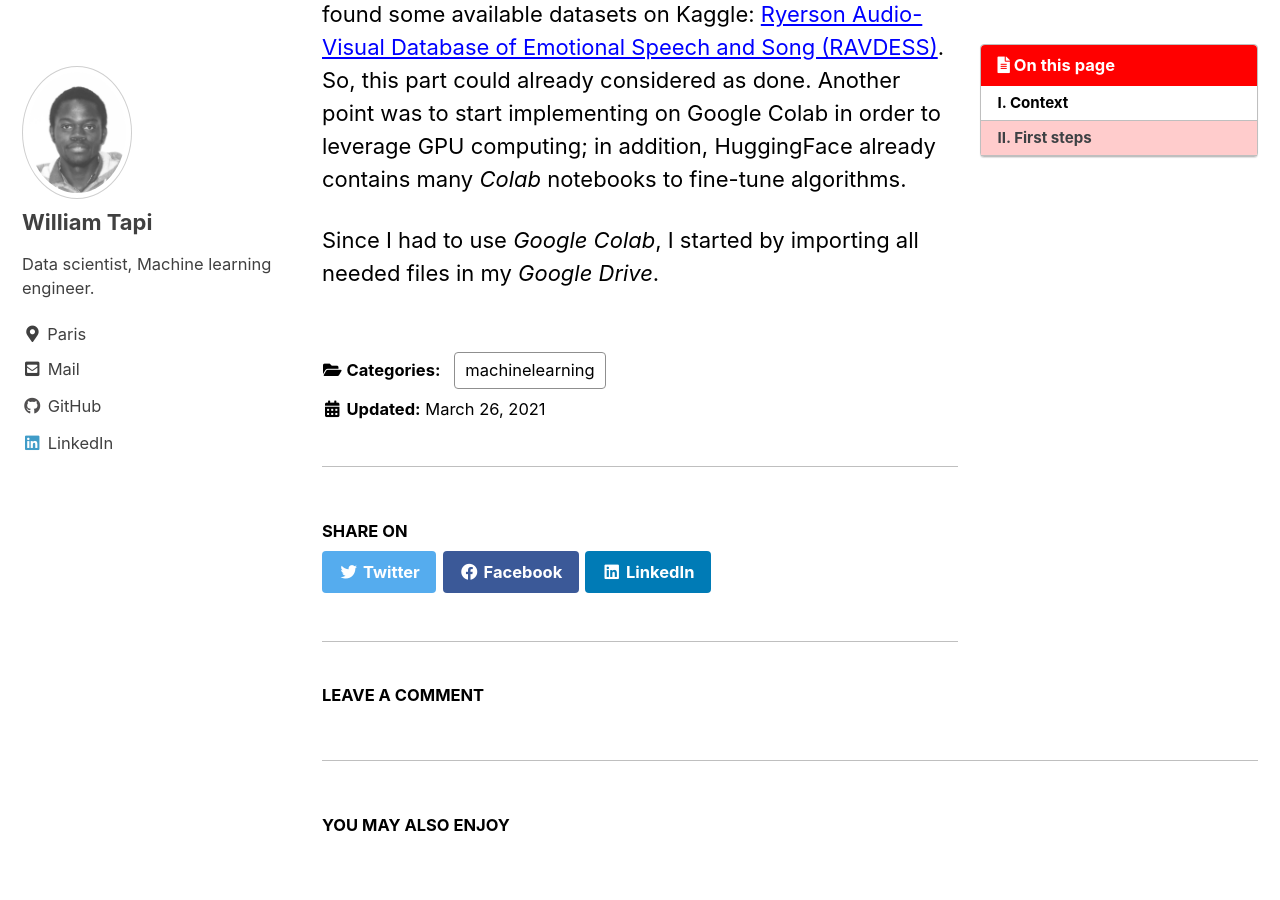
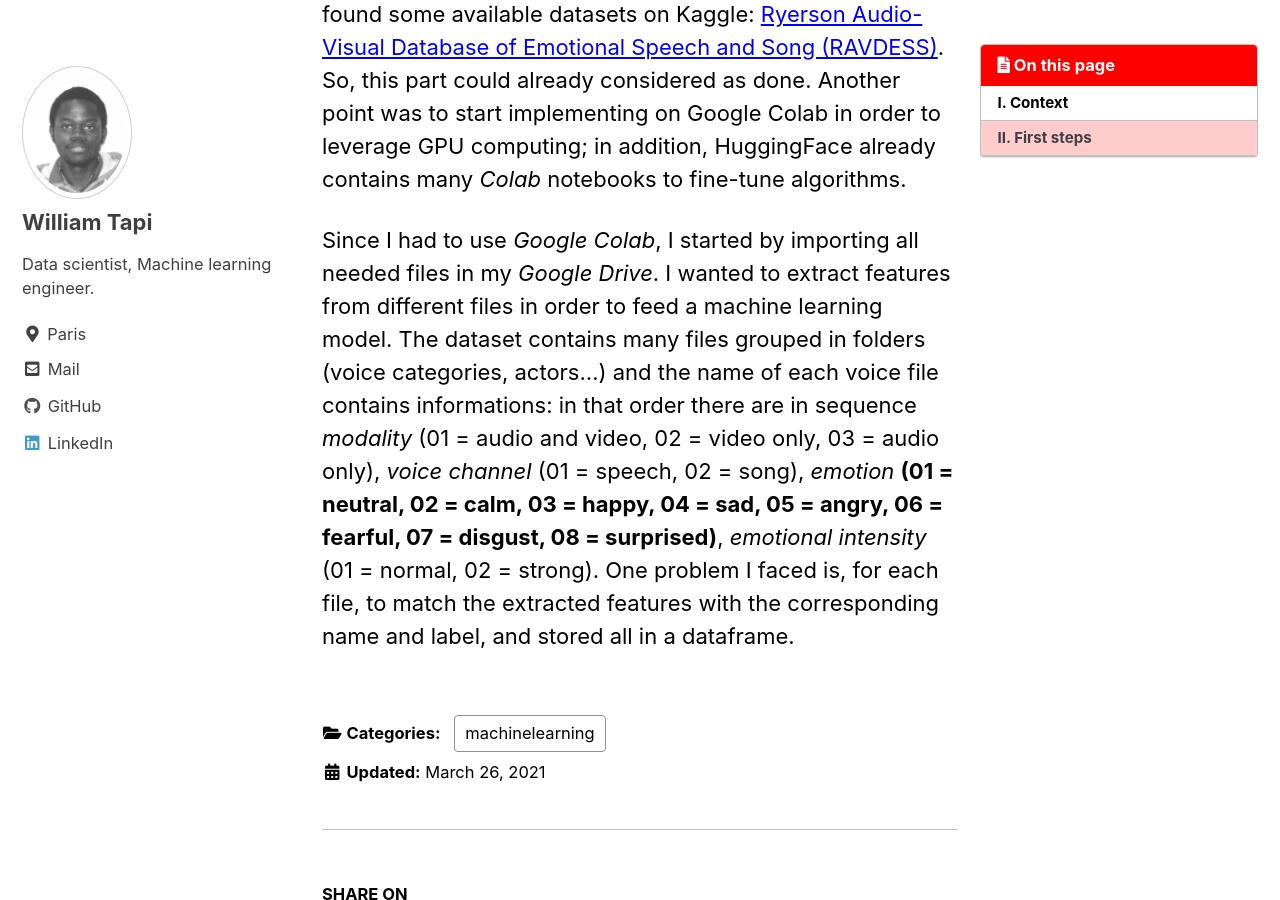
Before and after one commit to Will007-max/Will007-max.github.io, a Jekyll site: the page built from _posts/2021-03-26-first_project.md, in a window 1280 px wide and 900 px high, scrolled down 2233 px. Built offline with Jekyll 4.4.1, drawn with Linux system fonts in a browser that asks for light colours; cached includes are drawn as plain includes; comment, search, counter and statistics services are not loaded; some of the changed text lies outside the part shown.

Commit message:
new article

```diff
--- a/_posts/2021-03-26-first_project.md
+++ b/_posts/2021-03-26-first_project.md
@@ -38,4 +38,4 @@
 
 In order to train machine learning models, we have to use data. Those data must be appropriate for the current problem in order to draw the best conclusions. Firstly, I found some available datasets on Kaggle: [Ryerson Audio-Visual Database of Emotional Speech and Song (RAVDESS)](https://zenodo.org/record/1188976#.YF5hwC1Q2Rs). So, this part could already considered as done. Another point was to start implementing on Google Colab in order to leverage GPU computing; in addition, HuggingFace already contains many *Colab* notebooks to fine-tune algorithms.
 
-Since I had to use *Google Colab*, I started by importing all needed files in my *Google Drive*.
+Since I had to use *Google Colab*, I started by importing all needed files in my *Google Drive*. I wanted to extract features from different files in order to feed a machine learning model. The dataset contains many files grouped in folders (voice categories, actors...) and the name of each voice file contains informations: in that order there are in sequence  *modality* (01 = audio and video, 02 = video only, 03 = audio only), *voice channel* (01 = speech, 02 = song), *emotion* **(01 = neutral, 02 = calm, 03 = happy, 04 = sad, 05 = angry, 06 = fearful, 07 = disgust, 08 = surprised)**, *emotional intensity* (01 = normal, 02 = strong). One problem I faced is, for each file, to match the extracted features with the corresponding name and label, and stored all in a dataframe.
```
